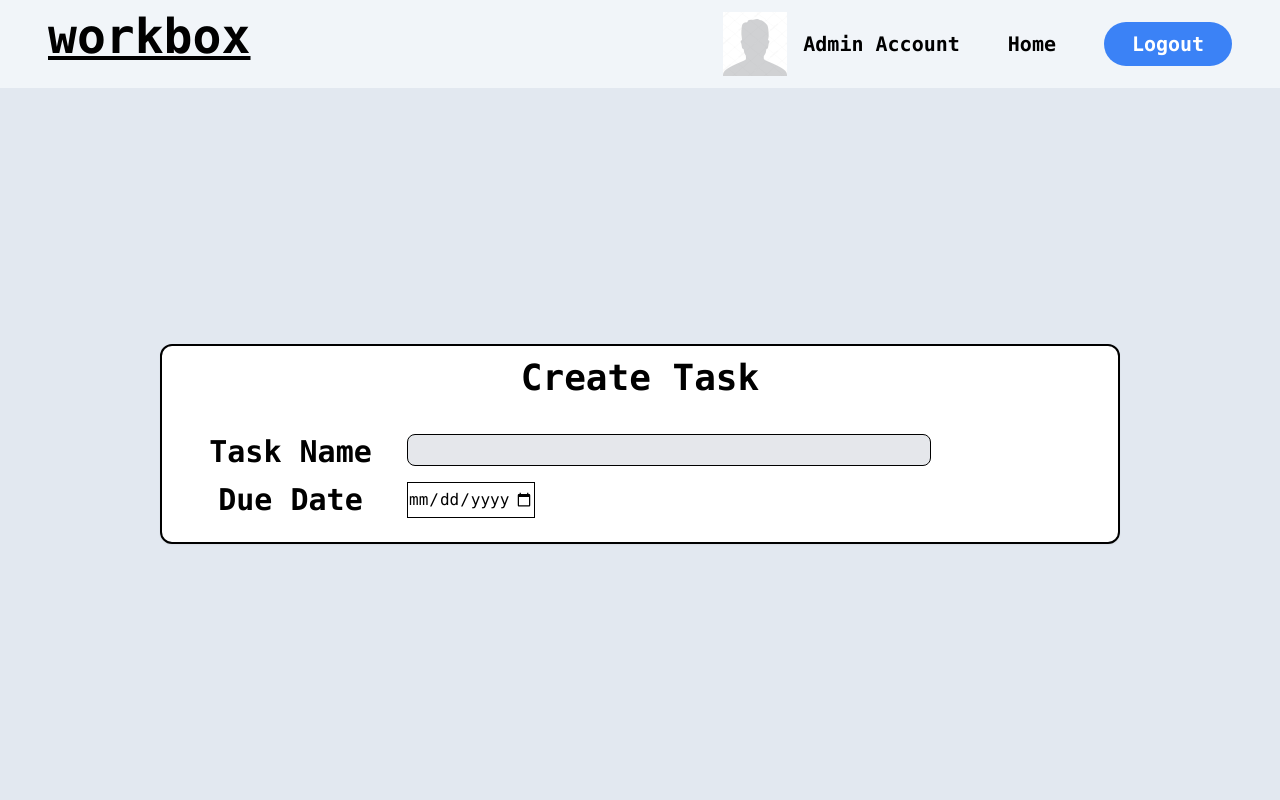
After one commit to falarion08/SECDEV_Project, a Flask app: page /admin/1/new_task in a window 1280 px wide. The commit adds this page. Run offline with Flask 3, Linux system fonts and the light colour scheme; a user stored in the database is signed in; parts of the project's set-up code (start-up, migrations or seed data) failed here and were passed over; some libraries are stand-ins or nearby versions.

Commit message:
Updated models relationship and backend of admin create task

```diff
--- a/app/models/User.py
+++ b/app/models/User.py
@@ -22,6 +22,11 @@ class User(db.Model, UserMixin):
     # Calling this attribute will return an array of all workspaces the users are a member of
     workspaces_member_of = db.relationship('WorkspaceMembers', backref = 'member_details')
 
+    # Create a one-to-many relationship with Task model and put an invisible columns 'user_assigned_details' to the Task model and 'tasks'in the User Model accessible only via flask
+    # Calling this attribute will return an array of all tasks a non-admin user have
+    tasks = db.relationship('Task', backref = 'user_assigned_details')
+
+
     def __init__(self, email, hash, salt, phone_number, full_name, profile_picture, role):
         self.email=email
         self.hash = hash
--- a/app/models/Workspace.py
+++ b/app/models/Workspace.py
@@ -1,4 +1,5 @@
 from . import db
+from . import Task
 
 class Workspace(db.Model):
     __tablename__ = 'workspace'
@@ -11,6 +12,11 @@ class Workspace(db.Model):
     # Create a one-to-many relationship with WorkspaceMembers model and put an invisible columns 'workspace' to the WorkspaceMembers model and 'members' to the Workspace Model accessible only via flask
     # Calling this attribute will return an array of all membes of the workspace
     members = db.relationship('WorkspaceMembers', backref='workspace')
+
+
+    # Create a one-to-many relationship with Task model and put an invisible columns 'owning_workspace' to the Task model and 'tasks' to the Workspace Model accessible only via flask
+    # Calling this attribute will return an array of all membes of the workspace
+    tasks = db.relationship('Task', backref='owning_workspace')
 
 
     def __init__(self, workspace_name,owner):
--- a/app/routes/adminRoutes.py
+++ b/app/routes/adminRoutes.py
@@ -188,7 +188,7 @@ def add_member(workspace_id):
 @admin_bp.post('/<int:workspace_id>/edit_workspace/remove_member/<int:member_id>')
 @login_required
 def remove_member(workspace_id, member_id):
-    #print(member_id)
+
     """
         Post validation to remove a member in the workspace
     """
@@ -211,3 +211,24 @@ def remove_member(workspace_id, member_id):
             session.pop('_flashes', None)
             flash("Error occurred while removing a member", 'error-msg')
     return redirect(url_for('adminRoutes.edit_workspace', workspace_id=workspace_id))
+
+@admin_bp.route('/<int:workspace_id>/new_task', methods=["GET","POST"])
+@login_required
+def create_task(workspace_id):
+
+    _new_task_form = form.NewTask()
+
+    if _new_task_form.validate_on_submit():
+        assigned_user =  User.query.filter_by(email=_new_task_form.data.email_address)
+
+        if assigned_user:
+            session.pop('_flashes', None)
+            flash('Successfully created a task', 'success-msg')
+            return redirect(url_for('adminRoutes.open_workspace',workspace_id = workspace_id))
+        else:
+            session.pop('_flashes',None)
+            flash('User does not exist','error-msg')
+            return redirect(url_for('adminRoutes.create_task', workspace_id = workspace_id))
+
+    return render_template('createTask.html',new_task_form = _new_task_form,
+                           workspace_id = workspace_id)
--- a/app/static/css/output.css
+++ b/app/static/css/output.css
@@ -714,41 +694,21 @@ html,body {
   height: 100%;
 }
 
-.h-screen {
-  height: 100vh;
-}
-
 .h-max {
   height: -moz-max-content;
   height: max-content;
 }
 
-.h-1\/2 {
-  height: 50%;
+.h-screen {
+  height: 100vh;
 }
 
-.h-3\/4 {
-  height: 75%;
+.w-1\/2 {
+  width: 50%;
 }
 
-.h-4\/5 {
-  height: 80%;
-}
-
-.h-5\/6 {
-  height: 83.333333%;
-}
-
-.h-1\/6 {
-  height: 16.666667%;
-}
-
-.h-1\/4 {
-  height: 25%;
-}
-
-.h-24 {
-  height: 6rem;
+.w-1\/4 {
+  width: 25%;
 }
 
 .w-16 {
@@ -796,40 +760,20 @@ html,body {
   width: 100%;
 }
 
-.w-1\/4 {
-  width: 25%;
-}
-
-.w-1\/2 {
-  width: 50%;
-}
-
-.w-2\/3 {
-  width: 66.666667%;
-}
-
-.w-5\/6 {
-  width: 83.333333%;
-}
-
-.w-1\/12 {
-  width: 8.333333%;
-}
-
-.w-1\/5 {
-  width: 20%;
-}
-
-.w-1\/6 {
-  width: 16.666667%;
-}
-
-.w-1\/3 {
-  width: 33.333333%;
+.w-20 {
+  width: 5rem;
 }
 
 .flex-1 {
   flex: 1 1 0%;
+}
+
+.flex-auto {
+  flex: 1 1 auto;
+}
+
+.flex-initial {
+  flex: 0 1 auto;
 }
 
 .grow {
@@ -896,28 +836,20 @@ html,body {
   justify-content: center;
 }
 
+.gap-24 {
+  gap: 6rem;
+}
+
 .gap-4 {
   gap: 1rem;
-}
-
-.gap-8 {
-  gap: 2rem;
 }
 
 .gap-6 {
   gap: 1.5rem;
 }
 
-.gap-12 {
-  gap: 3rem;
-}
-
-.gap-24 {
-  gap: 6rem;
-}
-
-.gap-1 {
-  gap: 0.25rem;
+.gap-8 {
+  gap: 2rem;
 }
 
 .space-x-12 > :not([hidden]) ~ :not([hidden]) {
@@ -1065,6 +981,11 @@ html,body {
   background-color: rgb(241 245 249 / var(--tw-bg-opacity));
 }
 
+.bg-slate-200 {
+  --tw-bg-opacity: 1;
+  background-color: rgb(226 232 240 / var(--tw-bg-opacity));
+}
+
 .bg-slate-50 {
   --tw-bg-opacity: 1;
   background-color: rgb(248 250 252 / var(--tw-bg-opacity));
@@ -1080,14 +1001,14 @@ html,body {
   background-color: rgb(240 249 255 / var(--tw-bg-opacity));
 }
 
-.bg-slate-300 {
+.bg-gray-400 {
   --tw-bg-opacity: 1;
-  background-color: rgb(203 213 225 / var(--tw-bg-opacity));
+  background-color: rgb(156 163 175 / var(--tw-bg-opacity));
 }
 
-.bg-slate-200 {
+.bg-gray-200 {
   --tw-bg-opacity: 1;
-  background-color: rgb(226 232 240 / var(--tw-bg-opacity));
+  background-color: rgb(229 231 235 / var(--tw-bg-opacity));
 }
 
 .p-0 {
@@ -1293,6 +1198,12 @@ html,body {
 .shadow-2xl {
   --tw-shadow: 0 25px 50px -12px rgb(0 0 0 / 0.25);
   --tw-shadow-colored: 0 25px 50px -12px var(--tw-shadow-color);
+  box-shadow: var(--tw-ring-offset-shadow, 0 0 #0000), var(--tw-ring-shadow, 0 0 #0000), var(--tw-shadow);
+}
+
+.shadow-sm {
+  --tw-shadow: 0 1px 2px 0 rgb(0 0 0 / 0.05);
+  --tw-shadow-colored: 0 1px 2px 0 var(--tw-shadow-color);
   box-shadow: var(--tw-ring-offset-shadow, 0 0 #0000), var(--tw-ring-shadow, 0 0 #0000), var(--tw-shadow);
 }
 
--- a/app/templates/Workspace.html
+++ b/app/templates/Workspace.html
@@ -23,7 +23,7 @@
             {% if current_user.is_authenticated %}
                 {% if current_user.role == 'admin' %}
                     <span class="w-1/4 h-16">
-                        <a class="" href="#">
+                        <a class="" href="{{url_for('adminRoutes.create_task', workspace_id=workspace_id)}}">
                             <button class="w-5/6 h-4/5 rounded-lg bg-btn-dflt font-bold text-white text-xl duration-100 hover:cursor-pointer hover:bg-sky-500 active:bg-btn-dflt"> New Task </button>
                         </a>
                     </span>
--- /dev/null
+++ b/app/templates/createTask.html
@@ -0,0 +1,62 @@
+{% extends 'base.html' %}
+
+{% block title %}
+    <title> Create Task </title>
+{% endblock %}
+
+{% block styles %}
+{% endblock %}
+
+{% block scripts %}
+
+{% endblock %}
+
+
+{% block content %}
+
+<div class="flex flex-col bg-slate-200 gap-8 grow justify-center items-center">
+    <div class="border-2 border-black border-blackrounded-lg rounded-xl shadow-sm w-3/4 bg-white">
+        <h1 class="text-4xl font-bold text-center my-3"> Create Task </h1>
+
+        <div class="text-center text-lg font-bold">
+            {%  with messages = get_flashed_messages(with_categories=true) %}
+                {% if messages %}
+                    {% for category, message in messages %}
+                        {% if category == 'success-msg' %}
+                            <span class="text-green-500" id="message-text"> {{ message }} </span>
+                        {% else %}
+                            <span class="text-red-700" id="message-text"> {{ message }} </span>
+                        {% endif %}
+
+                    {% endfor %}
+                {% else %}
+                    <span id="message-text"></span>
+                {% endif %}
+            {% endwith %}
+        </div>
+
+
+    <div class = "p-3">
+        <form action="{{url_for('adminRoutes.create_task', workspace_id = workspace_id)}}" method="POST">
+            {{new_task_form.csrf_token}}
+            <div class="flex flex-row my-3">
+                <span class=" font-bold w-1/4 text-center">{{new_task_form.task_name.label(class = "text-3xl")}}</span>
+                <span class="flex-1 flex justify-start"> {{new_task_form.task_name(class="w-3/4 h-8 border border-black rounded-lg bg-gray-200")}}</span>
+            </div>
+            <div class="my-3 flex flex-row">
+                <span class="font-bold w-1/4 text-center">
+                    {{new_task_form.due_date.label(class = "text-3xl")}}
+                </span>
+                <span class="flex-1 flex justify-start">
+                    {{new_task_form.due_date(class="border border-black w-32")}}
+                </span>
+            </div>
+            <div class ="flex w-3/4 justify-center">
+                <a href="{{url_for('adminRoutes.')}}"></a>
+            </div>
+        </form>
+    </div>
+    </div>
+</div>
+
+{% endblock %}
--- a/app/utils/forms.py
+++ b/app/utils/forms.py
@@ -1,10 +1,10 @@
 from flask_wtf import FlaskForm
-from wtforms import StringField, PasswordField, SubmitField, FileField
+from wtforms import StringField, PasswordField, SubmitField, FileField,DateField
 from wtforms.validators import DataRequired, Email, Length
 from flask_wtf.file import FileAllowed, FileField, FileSize
 from flask_wtf.recaptcha import RecaptchaField
 from PIL import Image
-
+from datetime import datetime
 class RegistrationForm(FlaskForm):
     recaptcha = RecaptchaField()
     profile_picture = FileField('Profile Picture', validators=[FileAllowed(['jpg', 'jpeg', 'png', 'gif']), FileSize(max_size=1000000)])
@@ -31,3 +31,9 @@ class deleteForm(FlaskForm):
 class addMemberWorkspaceForm(FlaskForm):
     email_address = StringField('Add Member', validators=[DataRequired(),Length(min = 12,max=64)])
     submit = SubmitField('Add Member')
+
+class NewTask(FlaskForm):
+    task_name= StringField('Task Name', validators=[DataRequired(),Length(min=1,max=80)])
+    email_address = StringField('Assigned User', validators=[DataRequired(),Length(min=12,max=64)])
+    due_date  = DateField('Due Date')
+    submit = SubmitField('Save Workspace')
```
Also changed, not shown: other parts of app/static/css/output.css (+33 -85 lines), app/models/Task.py (added, +21 -0 lines).
